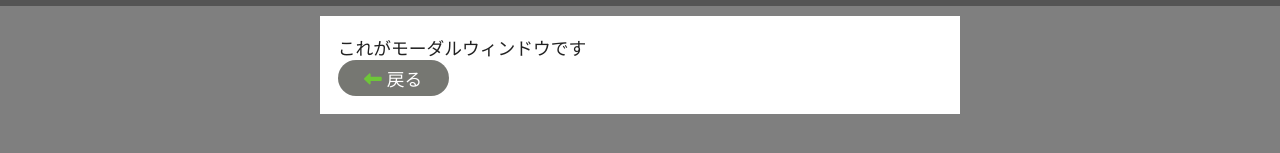
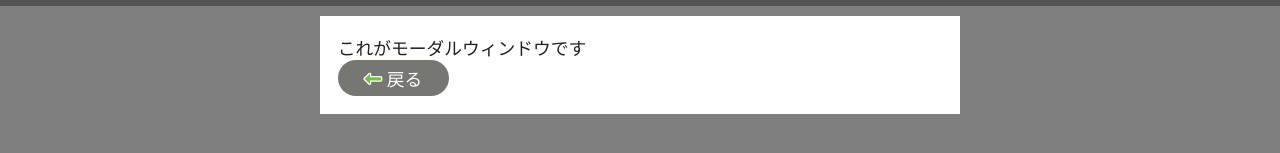
Before and after one commit to arubaito/kyosoba-front, a Next.js app: page / in a window 1280 px wide. Both pictures are taken after a click on the button "Click". Shown: the part 335-488 px from the top of the page. Built offline with nearby package versions, Linux system fonts and the light colour scheme.

Commit message:
FontAwesomeのアイコンに枠線を付ける方法が見つかった為CSSを修正

```diff
--- a/styles/utils_components/BackButton.module.css
+++ b/styles/utils_components/BackButton.module.css
@@ -1,5 +1,7 @@
 .icon{
     color: rgb(110, 198, 57);
+    stroke:white;
+    stroke-width: 2.0em;
     font-size: var(--heading2);
 }
 
```
